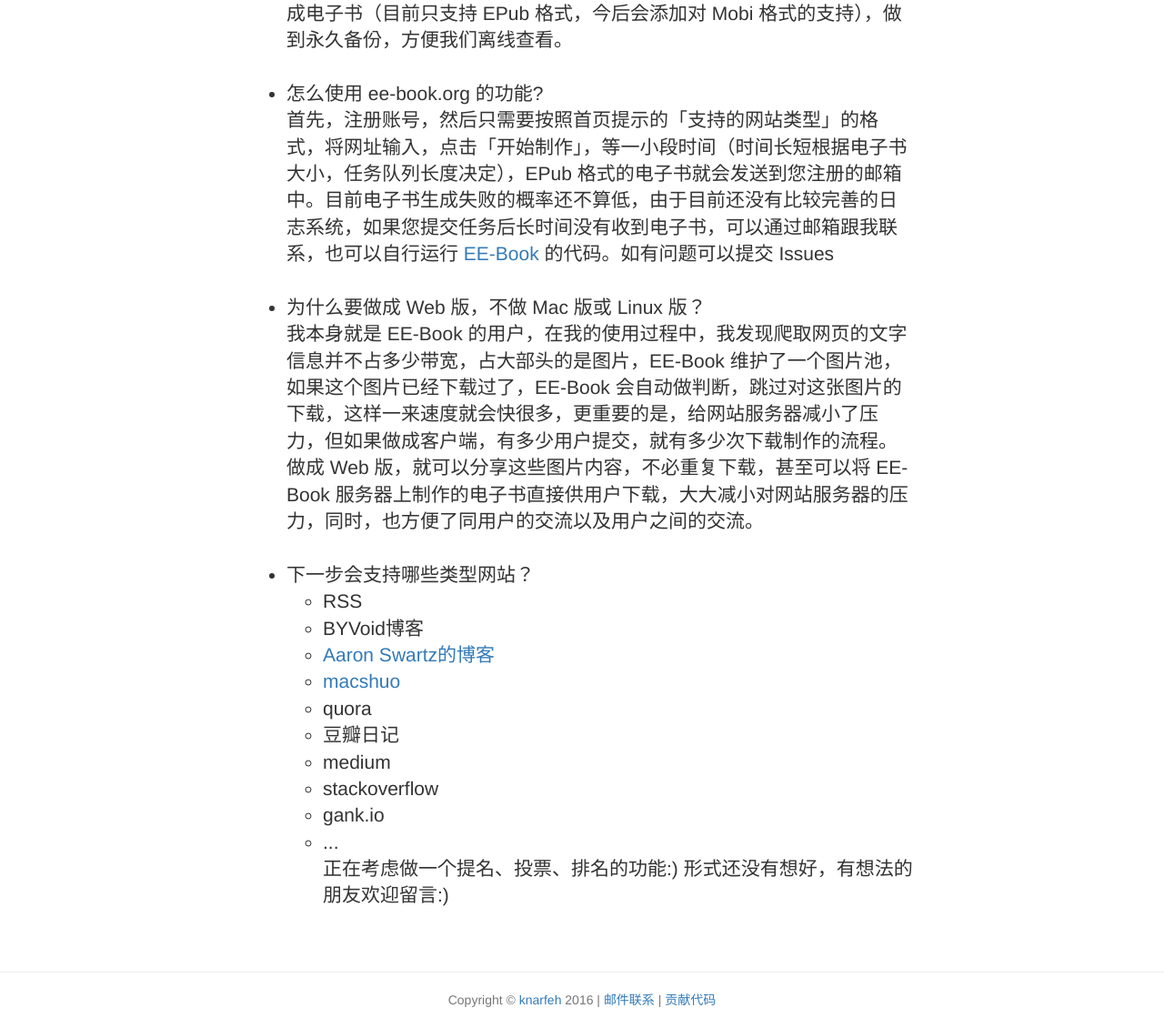
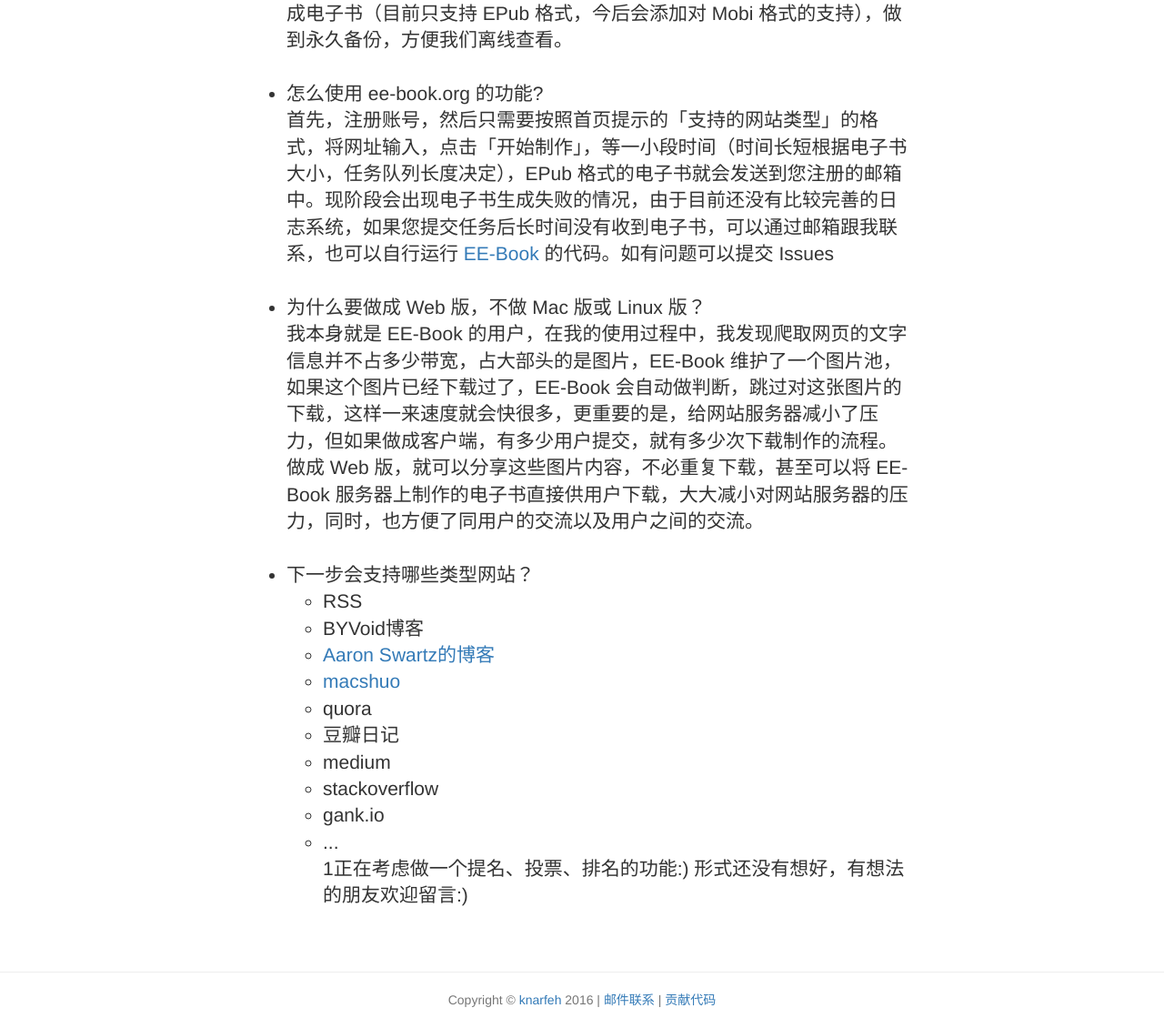
Before and after one commit to eebook/lqbw, a Flask app: page /faq in a window 1280 px wide. Shown: the part 303-1422 px from the top of the page at 91% size. Run offline with Flask 2, Linux system fonts and the light colour scheme; parts of the project's set-up code (start-up, migrations or seed data) failed here and were passed over; some libraries are stand-ins or nearby versions.

Commit message:
Update faq info

```diff
--- a/app/templates/base.html
+++ b/app/templates/base.html
@@ -64,8 +64,8 @@
 <div class="container">
   {% for message in get_flashed_messages() %}
   <div class="alert alert-warning">
-  <button type="button" class="close" data-dismiss="alert">&times;</button>
-  {{ message }}
+    <button type="button" class="close" data-dismiss="alert">&times;</button>
+    {{ message }}
   </div>
   {% endfor %}
   {% block page_content %}{% endblock %}
--- a/app/templates/faq.html
+++ b/app/templates/faq.html
@@ -20,7 +20,7 @@
       <li>
         怎么使用 ee-book.org 的功能?
         <br/>
-        首先，注册账号，然后只需要按照首页提示的「支持的网站类型」的格式，将网址输入，点击「开始制作」，等一小段时间（时间长短根据电子书大小，任务队列长度决定），EPub 格式的电子书就会发送到您注册的邮箱中。目前电子书生成失败的概率还不算低，由于目前还没有比较完善的日志系统，如果您提交任务后长时间没有收到电子书，可以通过邮箱跟我联系，也可以自行运行 <a href="https://github.com/knarfeh/EE-Book">EE-Book</a> 的代码。如有问题可以提交 Issues
+        首先，注册账号，然后只需要按照首页提示的「支持的网站类型」的格式，将网址输入，点击「开始制作」，等一小段时间（时间长短根据电子书大小，任务队列长度决定），EPub 格式的电子书就会发送到您注册的邮箱中。现阶段会出现电子书生成失败的情况，由于目前还没有比较完善的日志系统，如果您提交任务后长时间没有收到电子书，可以通过邮箱跟我联系，也可以自行运行 <a href="https://github.com/knarfeh/EE-Book">EE-Book</a> 的代码。如有问题可以提交 Issues
       </li>
       <br/>
       <li>
@@ -62,9 +62,7 @@
           </li>
           <li>
             ...
-          </li>
-
-          正在考虑做一个提名、投票、排名的功能:) 形式还没有想好，有想法的朋友欢迎留言:)
+          </li>1正在考虑做一个提名、投票、排名的功能:) 形式还没有想好，有想法的朋友欢迎留言:)
         </ul>
       </li>
       <br/>
```
Also changed, not shown: 1 other file.
